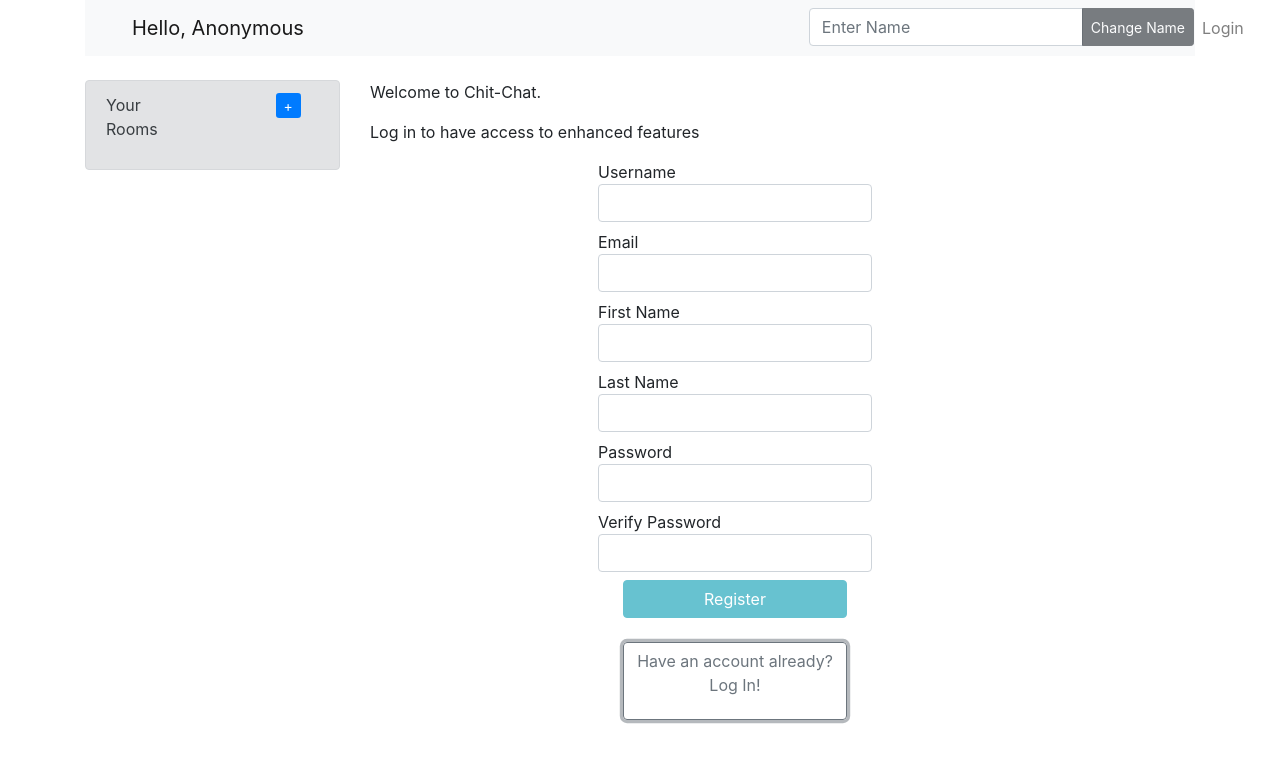
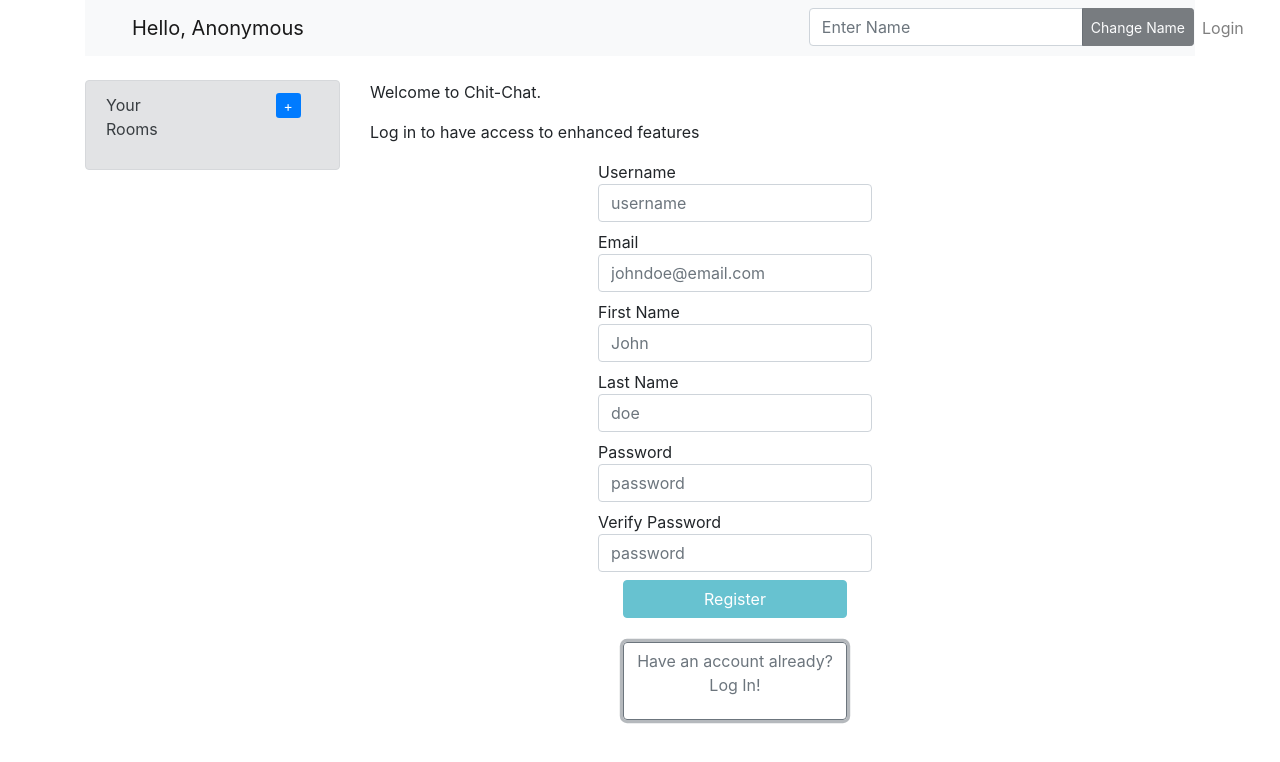
Before and after one commit to LuisLReyes/chitchat, a React (Create React App) app in the folder client/: page /login in a window 1280 px wide. Both pictures are taken after a click on the button "Don't Have an account? Register here!". Shown: the top 762 px of the page. Built offline with nearby package versions, Linux system fonts and the light colour scheme.

Commit message:
added placeholders to input fields
Added placeholders to log in / sign up fields

```diff
--- a/client/src/components/login.component.js
+++ b/client/src/components/login.component.js
@@ -128,6 +128,7 @@ export default class ElementOne extends Component {
                       Username
                       <input
                         className="form-control"
+                        placeholder="username"
                         type="text" value={this.state.username}
                         onChange={this.changeUsername}
                       />
@@ -140,6 +141,7 @@ export default class ElementOne extends Component {
                           Email
                           <input
                             className="form-control"
+                            placeholder="johndoe@email.com"
                             type="text" value={this.state.email}
                             onChange={this.changeEmail}
                           />
@@ -156,6 +158,7 @@ export default class ElementOne extends Component {
                           First Name
                           <input
                             className="form-control"
+                            placeholder="John"
                             type="text" value={this.state.first_name}
                             onChange={this.changeFirstName}
                           />
@@ -172,6 +175,7 @@ export default class ElementOne extends Component {
                           Last Name
                           <input
                             className="form-control"
+                            placeholder="doe"
                             type="text" value={this.state.last_name}
                             onChange={this.changeLastName}
                           />
@@ -185,6 +189,7 @@ export default class ElementOne extends Component {
                       Password
                        <input
                         className="form-control"
+                        placeholder="password"
                         type="password" value={this.state.password}
                         onChange={this.changePassword}
                       />
@@ -199,6 +204,7 @@ export default class ElementOne extends Component {
                           Verify Password
                           <input
                             className="form-control"
+                            placeholder="password"
                             type="password"
                             onChange={this.verifyPassword}
                           />
```
Also changed, not shown: 1 other file (tests, documents, lock files or other folders).
